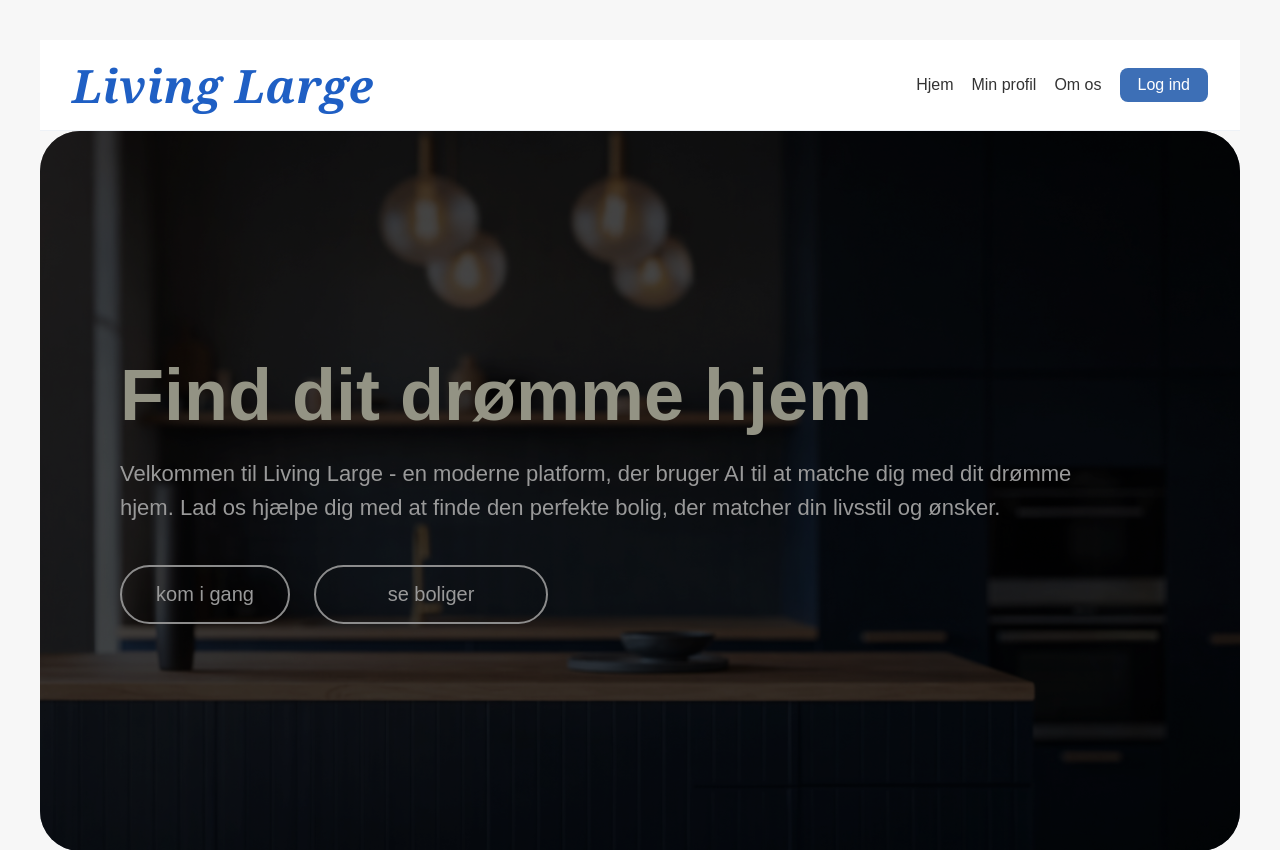
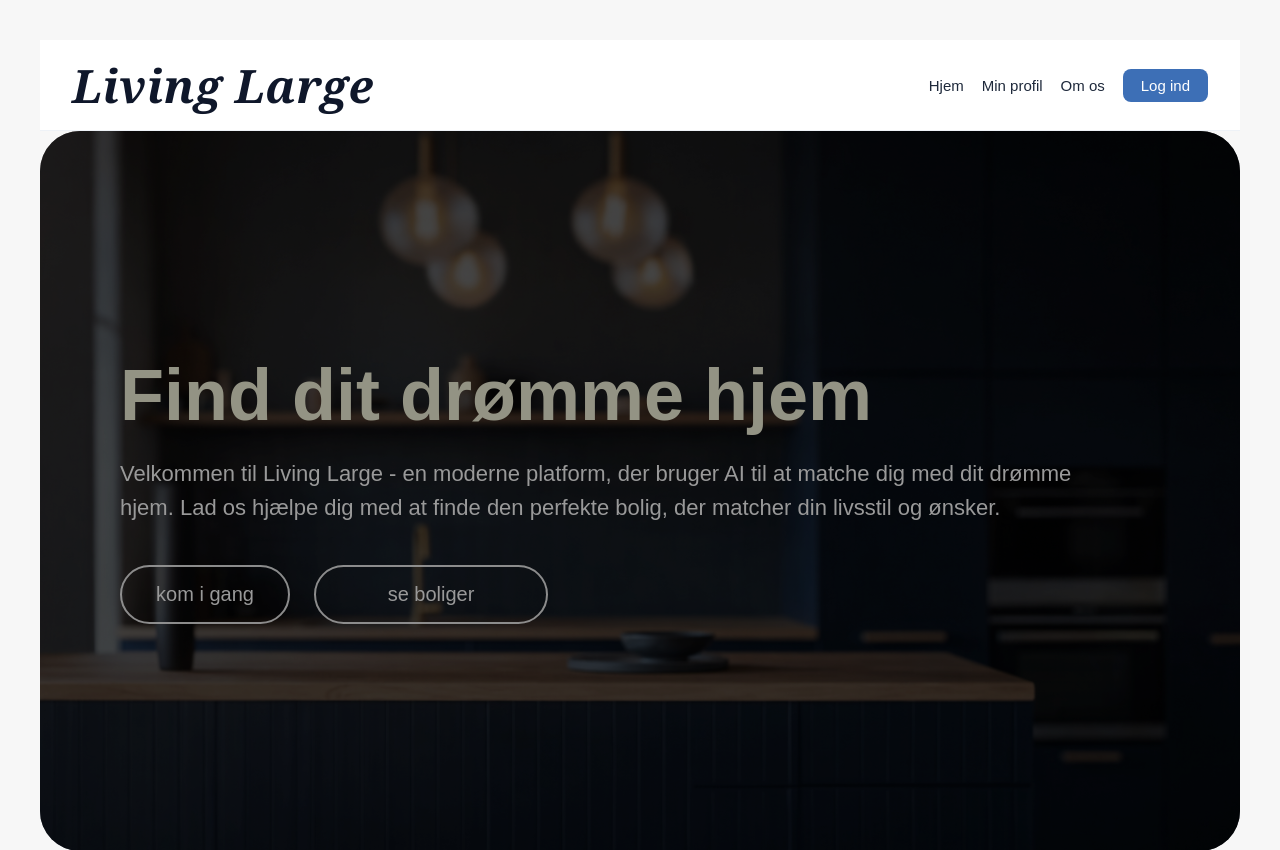
Before and after one commit to womberggaming-maker/LivingLarge, a Flask app: page / in a window 1280 px wide. Shown: the top 850 px of the page. Run offline with Flask 3, Linux system fonts and the light colour scheme.

Commit message:
nav fixing

```diff
--- a/LivingLarge/static/style.css
+++ b/LivingLarge/static/style.css
@@ -60,7 +60,7 @@
             font-style: italic;
             font-size: 46px;
             font-weight: 700;
-            color: #1f5fc4;
+            color: #0f172a;
             line-height: 1;
             letter-spacing: 0.5px;
             white-space: nowrap;
@@ -74,12 +74,12 @@
         }
         .nav-links a {
             text-decoration: none;
-            color: #333;
-            font-size: 16px;
+            color: #1e293b;
+            font-size: 15px;
             font-weight: 500;
         }
         .nav-links a:hover {
-            color: #1d3557;
+            color: #0f172a;
         }
         .login-btn {
             background: #3d6fb6;
```
